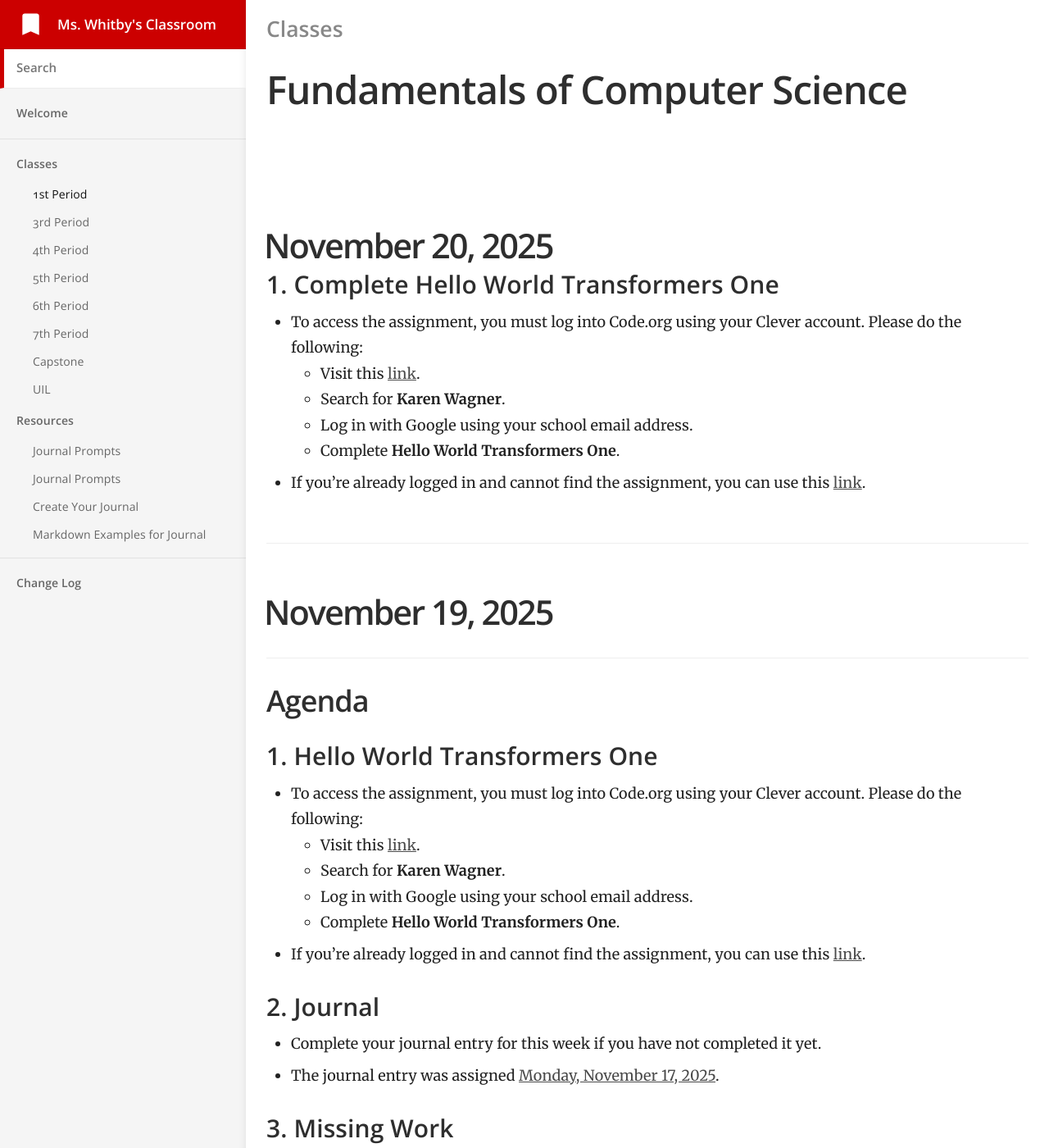
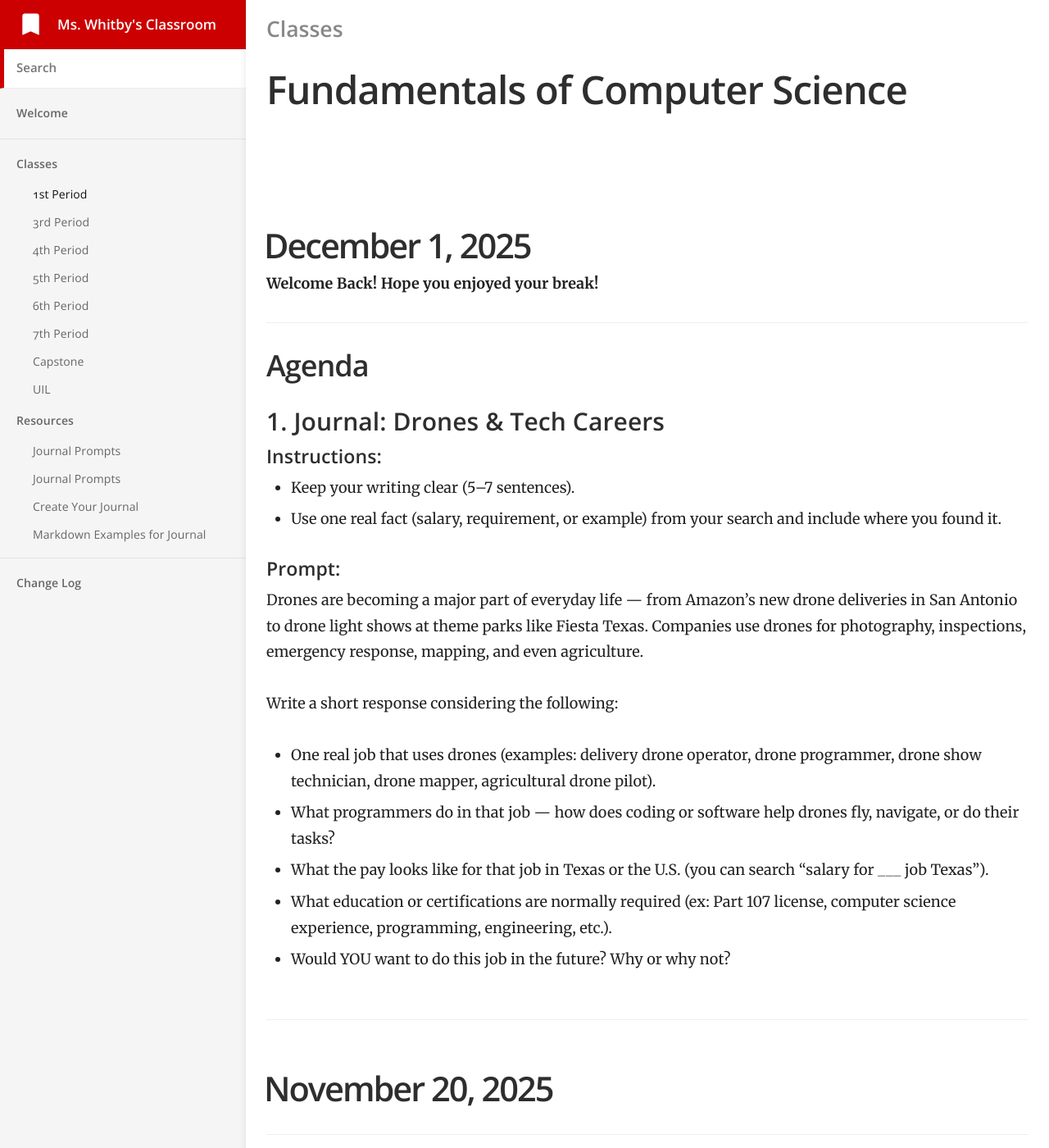
Before and after one commit to mswhitby/classroom, a Jekyll site: the page built from _docs/classes/1st.md, in a window 1280 px wide and 1400 px high. Shown: the whole window at 82% size. Built offline with Jekyll 4.4.1, drawn with Linux system fonts in a browser that asks for light colours.

Commit message:
Updated journal prompts

```diff
--- a/_docs/classes/1st.md
+++ b/_docs/classes/1st.md
@@ -5,7 +5,35 @@ category: Classes
 order: 1
 ---
 
+# December 1, 2025
+
+**Welcome Back! Hope you enjoyed your break!**
+
+## Agenda
+
+### 1. Journal: Drones & Tech Careers
+
+#### Instructions:
+
+- Keep your writing clear (5–7 sentences).
+- Use one real fact (salary, requirement, or example) from your search and include where you found it.
+
+#### Prompt:
+
+Drones are becoming a major part of everyday life — from Amazon’s new drone deliveries in San Antonio to drone light shows at theme parks like Fiesta Texas. Companies use drones for photography, inspections, emergency response, mapping, and even agriculture.
+
+Write a short response considering the following:
+- One real job that uses drones (examples: delivery drone operator, drone programmer, drone show technician, drone mapper, agricultural drone pilot).
+- What programmers do in that job — how does coding or software help drones fly, navigate, or do their tasks?
+- What the pay looks like for that job in Texas or the U.S. (you can search “salary for ___ job Texas”).
+- What education or certifications are normally required (ex: Part 107 license, computer science experience, programming, engineering, etc.).
+- Would YOU want to do this job in the future? Why or why not?
+
+----
+
 # November 20, 2025
+
+## Agenda
 
 ### 1. Complete Hello World Transformers One
 - To access the assignment, you must log into Code.org using your Clever account. Please do the following:
```
Also changed, not shown: _docs/classes/capstone.md (+26 -0 lines), _docs/resources/journal.md (+22 -0 lines).
